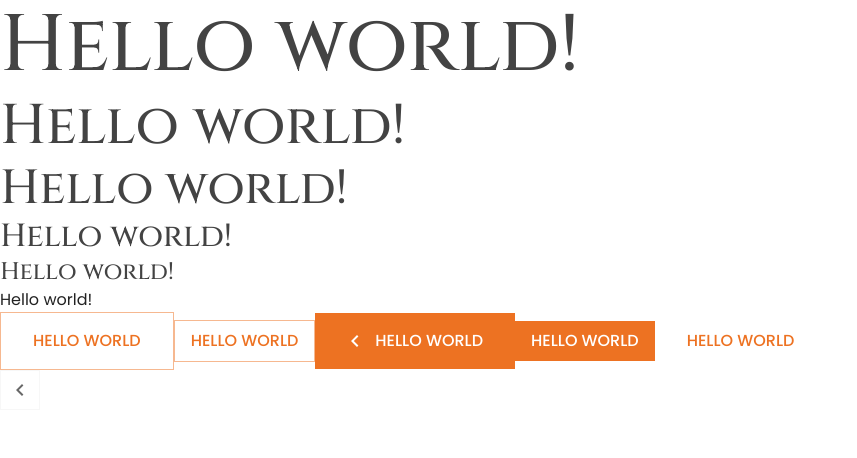
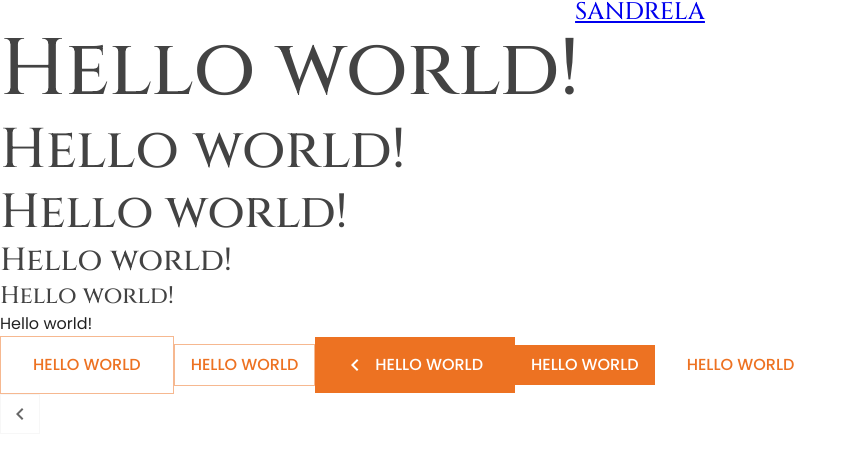
Before and after one commit to berezenko04/wedding-shop, a React (Vite) app in the folder client/: page / in a window 1280 px wide. Shown: the top 458 px of the page, without its empty margins (0-857 px from the left). Built offline with nearby package versions, Linux system fonts and the light colour scheme.

Commit message:
chore: created header component

```diff
--- /dev/null
+++ b/client/src/components/navigation/Header/index.tsx
@@ -0,0 +1,15 @@
+import { Stack } from "@mui/material";
+
+// components
+import Logo from "../Logo";
+
+const Header: React.FC = () => {
+  return (
+    <Stack component="header" gap={3} justifyContent="space-between" alignItems="center">
+      <Logo />
+
+    </Stack>
+  );
+};
+
+export default Header;
--- a/client/src/pages/Homepage/index.tsx
+++ b/client/src/pages/Homepage/index.tsx
@@ -1,8 +1,10 @@
+import Header from "@/components/navigation/Header";
 import { Button, Typography } from "@mui/material";
 
 const HomePage: React.FC = () => {
   return (
     <div>
+      <Header />
       <Typography variant="h1">Hello world!</Typography>
       <Typography variant="h2">Hello world!</Typography>
       <Typography variant="h3">Hello world!</Typography>
```
